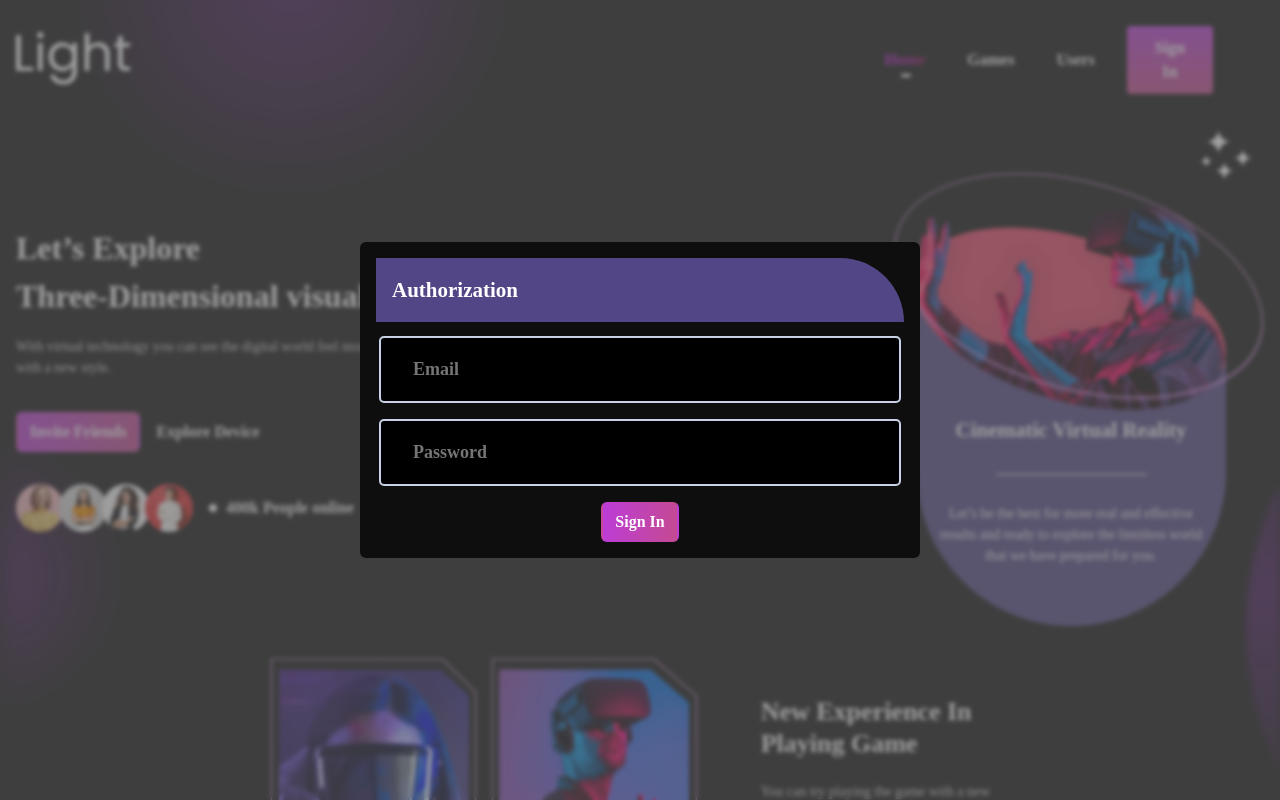
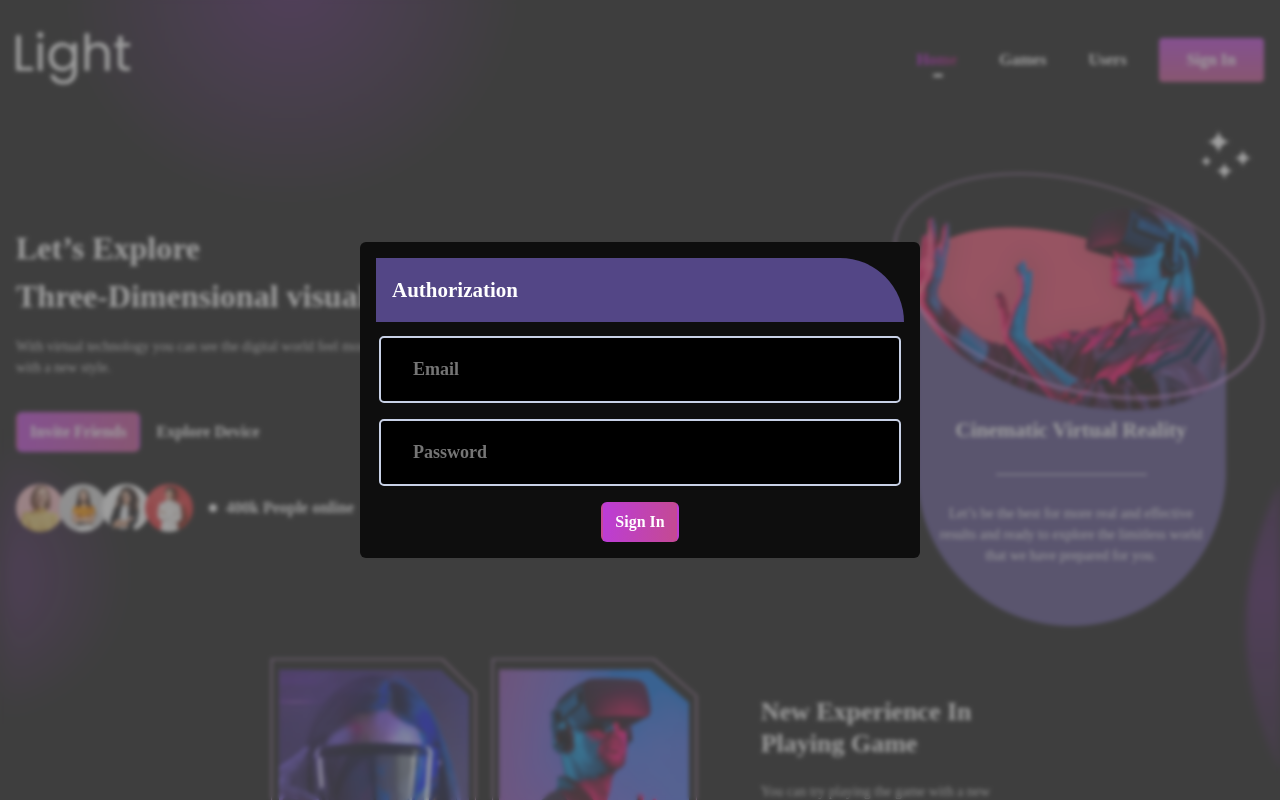
Before and after one commit to yaroslavstepovyi/LightPlay, a React (Create React App) app: page / in a window 1280 px wide. Both pictures are taken after a click on the button "Sign In". Shown: the top 800 px of the page. Built offline with nearby package versions, Linux system fonts and the light colour scheme.

Commit message:
fixed dialog  sign in

```diff
--- a/src/components/Comments/Comments.jsx
+++ b/src/components/Comments/Comments.jsx
@@ -29,7 +29,7 @@ export const Comments = () => {
                       <img src={comment.img} alt={comment.alt} />
                       <div>
                         <p className="comments__stars-item-name">
-                          ${comment.userName}
+                          {comment.userName}
                         </p>
                         <a href={0} className="comments__stars-item-name">
                           @{comment.userNickName}
--- a/src/design-system/Header/Header.jsx
+++ b/src/design-system/Header/Header.jsx
@@ -12,7 +12,12 @@ export const Header = () => {
     setIsDialogVisible(true);
   };
 
+  const handleBlurHide = () =>{
+    setIsDialogVisible(false);
+  }
+
   return (
+    <>
       <header className="header">
         <Link to="/">
           <img className="header__logo" src={Logo} alt="logo" />
@@ -38,12 +43,14 @@ export const Header = () => {
           >
             Sign In
           </button>
-        {isDialogVisible && <div className="background-blur"></div>}
-        {isDialogVisible && <DialogSignIn />}
         </div>
+          {isDialogVisible && <div className="background-blur" onClick={() => handleBlurHide()}></div>}
         <button
-        /* onclick="toggleNavigBtn()" */ className="header__nav-small"
+          /* onclick="toggleNavigBtn()" */
+          className="header__nav-small"
         ></button>
       </header>
+      {isDialogVisible && <DialogSignIn />}
+    </>
   );
 };
```
Lines whose indentation alone changed are shown as unchanged.
